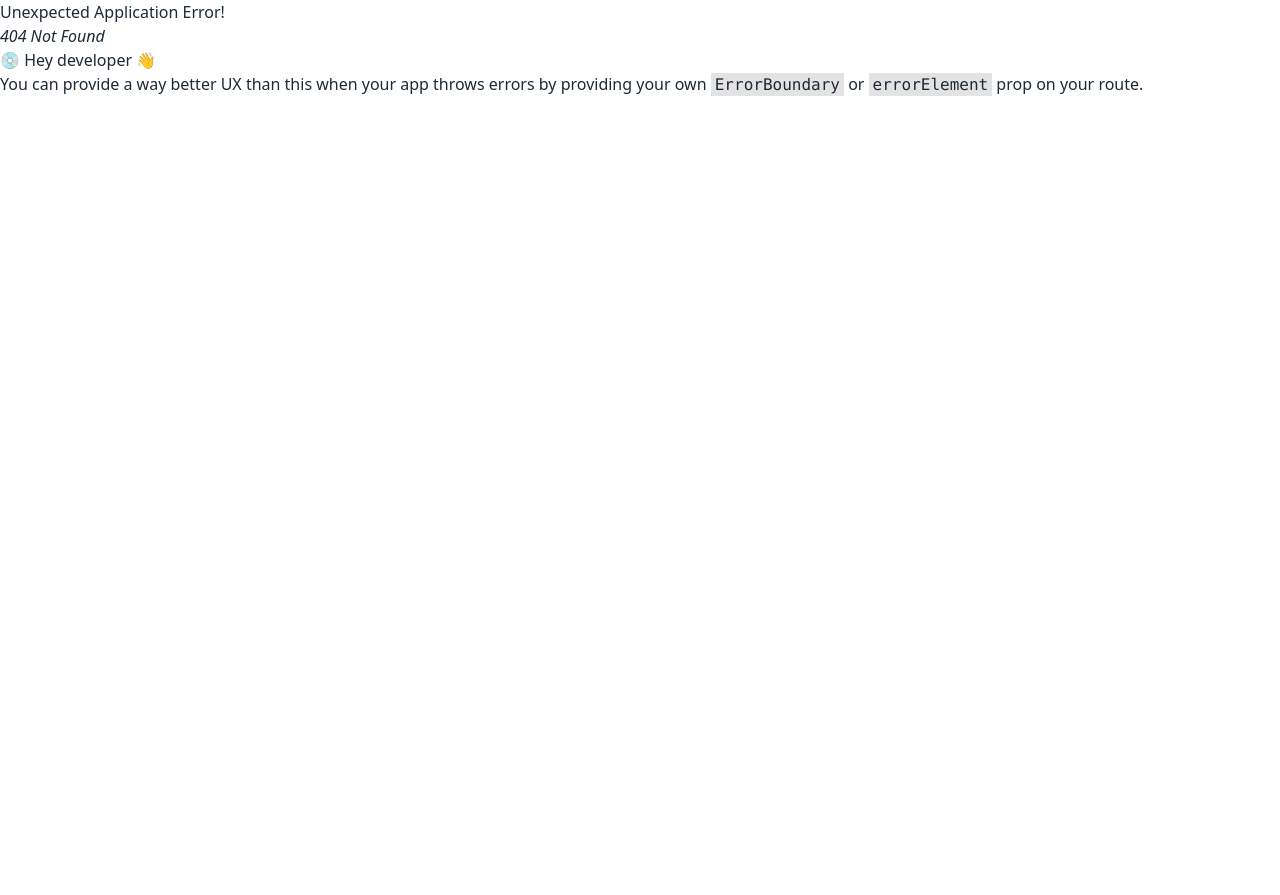
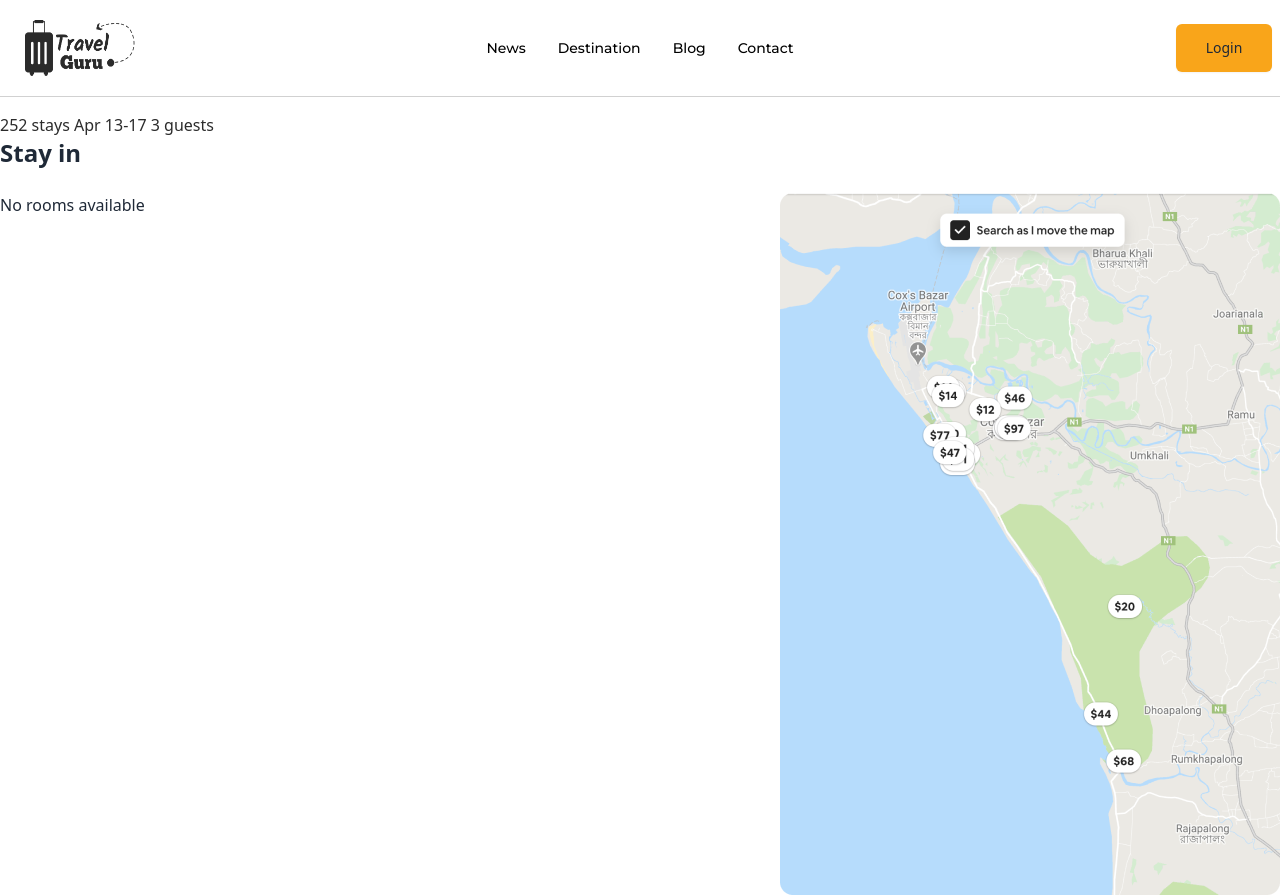
Before and after one commit to mamun464/Travel-Guru, a React (Vite) app: page /booking-room/1 in a window 1280 px wide. Before the commit this address had no page. Before the commit the page ends 800 px from the top, so only its background shows below. Built offline with nearby package versions, Linux system fonts and the light colour scheme.

Commit message:
Room Details page

```diff
--- a/public/tourist_pace.json
+++ b/public/tourist_pace.json
@@ -7,7 +7,7 @@
         "rooms": [
             {
                 "id": "cox001",
-                "title": "Beachfront Paradise",
+                "title": "Light bright airy stylish apt & safe peaceful stay",
                 "description": "Experience paradise by staying in this beachfront apartment. Perfect for a relaxing getaway, featuring stunning ocean views. 2 bedrooms, 2 beds, 2 baths. WiFi, air conditioning, and kitchen facilities available.",
                 "capacity": {
                     "guests": 4,
@@ -27,7 +27,7 @@
             },
             {
                 "id": "cox002",
-                "title": "Seaside Retreat",
+                "title": "Apartment in Lost Panorama",
                 "description": "Enjoy the serenity of the seaside in this cozy retreat. Ideal for a peaceful stay with family or friends. 1 bedroom, 1 bed, 1 bath. WiFi and kitchenette available.",
                 "capacity": {
                     "guests": 2,
@@ -46,7 +46,7 @@
             },
             {
                 "id": "cox003",
-                "title": "Luxury Villa with Pool",
+                "title": "AR Lounge & Pool (r&r + b&b)",
                 "description": "Indulge in luxury with this stunning villa featuring a private pool and breathtaking ocean views. 3 bedrooms, 3 baths, spacious living areas. WiFi, air conditioning, and fully-equipped kitchen provided.",
                 "capacity": {
                     "guests": 6,
@@ -75,7 +75,7 @@
         "rooms": [
             {
                 "id": "sund001",
-                "title": "Jungle Cabin Retreat",
+                "title": "Light bright airy stylish apt & safe peaceful stay",
                 "description": "Escape to the heart of the jungle with this cozy cabin retreat. Experience nature at its finest. 1 bedroom, 1 bed, 1 bath. Basic amenities provided.",
                 "capacity": {
                     "guests": 2,
--- a/src/Componentes/Booking/Booking.jsx
+++ b/src/Componentes/Booking/Booking.jsx
@@ -1,4 +1,4 @@
-import { useParams } from "react-router-dom";
+import { Link, useParams } from "react-router-dom";
 import Nav from "../NavBar/Nav";
 import { useEffect, useState } from "react";
 
@@ -111,7 +111,9 @@ const Booking = () => {
                         </div>
                     </div>
 
-                    <button className="font-montserrat font-medium text-black bg-[#F9A51A] py-5 w-full rounded-md mt-5">Start Booking</button>
+                    <Link to={`/booking-room/${selectedItem?.loc_id}`}>
+                        <button className="font-montserrat font-medium text-black bg-[#F9A51A] py-5 w-full rounded-md mt-5">Start Booking</button>
+                    </Link>
                 </div>
             </div>
 
--- a/src/Componentes/NavBar/Nav.jsx
+++ b/src/Componentes/NavBar/Nav.jsx
@@ -1,4 +1,4 @@
-import { NavLink } from "react-router-dom";
+import { Link, NavLink } from "react-router-dom";
 import { IoSearch } from "react-icons/io5";
 
 
@@ -22,9 +22,9 @@ const Nav = () => {
 
                     </ul>
                 </div>
-                <a className="btn btn-ghost text-xl w-36 h-20">
+                <Link to={"/"} className="btn btn-ghost text-xl w-36 h-20">
                     <img className="w-28 h-14" src="/logo2.png" alt="Logo" />
-                </a>
+                </Link>
             </div>
             <div className="relative hidden md:block">
                 <div className="absolute left-2 top-1/2 transform -translate-y-1/2">
--- /dev/null
+++ b/src/Componentes/NavBar/Nav_2.jsx
@@ -0,0 +1,53 @@
+import { Link, NavLink } from "react-router-dom";
+
+
+
+const Nav_2 = () => {
+    const navLink = <>
+        <li><NavLink to={"/News"}>News</NavLink></li>
+        <li><NavLink to={"/Destination"}>Destination</NavLink></li>
+        <li><NavLink to={"/Blog"}>Blog</NavLink></li>
+        <li><NavLink to={"/Contact"}>Contact</NavLink></li>
+    </>
+    return (
+        <>
+            <div className="navbar  max-w-7xl mx-auto text-black relative">
+                <div className="navbar-start">
+                    <div className="dropdown">
+                        <div tabIndex={0} role="button" className="btn btn-ghost lg:hidden">
+                            <svg xmlns="http://www.w3.org/2000/svg" className="h-5 w-5" fill="none" viewBox="0 0 24 24" stroke="currentColor"><path strokeLinecap="round" strokeLinejoin="round" strokeWidth="2" d="M4 6h16M4 12h8m-8 6h16" /></svg>
+                        </div>
+                        <ul tabIndex={0} className="menu menu-sm dropdown-content mt-3 z-[1] p-2 shadow bg-base-100 rounded-box w-52 font-montserrat font-medium text-black">
+                            {navLink}
+
+                        </ul>
+                    </div>
+                    <Link to={"/"} className="btn btn-ghost text-xl w-36 h-20">
+                        <img className="w-28 h-14" src="/logo.png" alt="Logo" />
+                    </Link>
+                </div>
+
+
+                <div className="navbar-center hidden lg:flex">
+                    <ul className="menu menu-horizontal px-1 font-montserrat font-medium">
+                        {navLink}
+
+                    </ul>
+                </div>
+
+                <div className="navbar-end ">
+                    <a className="btn bg-[#F9A51A] w-24 h-11 rounded-md text-Black font-medium border-0 outline-none ">Login</a>
+                </div>
+
+
+            </div>
+            <div className=" max-w-7xl mx-auto text-black">
+
+                <hr className=" border-[#D1D1D1] " />
+            </div>
+
+        </>
+    );
+};
+
+export default Nav_2;
--- /dev/null
+++ b/src/Componentes/Room/RoomBooking.jsx
@@ -0,0 +1,64 @@
+import { useParams } from "react-router-dom";
+import Nav_2 from "../NavBar/Nav_2";
+import { useEffect, useState } from "react";
+import RoomDetails from "./RoomDetails";
+
+
+const RoomBooking = () => {
+    const { id } = useParams();
+    const [TLocations, setTLocations] = useState([])
+    // const [selectedItemRooms, setSelectedItemRooms] = useState([])
+    const [selectedItem, setSelectedItem] = useState({})
+    useEffect(() => {
+        fetch('/tourist_pace.json')
+            .then(res => res.json())
+            .then(data => {
+                setTLocations(data)
+            })
+
+    }, [])
+
+
+
+    useEffect(() => {
+        const findData = TLocations.find(item => item.loc_id == id)
+        setSelectedItem(findData)
+        // setSelectedItemRooms(selectedItem.rooms)
+    }, [TLocations, id])
+
+    console.log("------>", selectedItem);
+    // console.log("+++++++>", selectedItemRooms);
+
+    return (
+        <div className="max-w-7xl mx-auto">
+            <Nav_2></Nav_2>
+            <div className="mt-4">
+                <p className="text-[#2B2B2B]">252 stays <span>Apr 13-17 3</span> guests</p>
+                <h1 className="text-2xl font-bold mb-6">Stay in {selectedItem?.name}</h1>
+
+                <div className="flex">
+                    <div className="flex-1">
+                        {selectedItem && selectedItem.rooms && selectedItem.rooms.length > 0 ? (
+                            selectedItem.rooms.map(room => (
+                                <RoomDetails
+                                    key={room.id}
+                                    room={room}
+                                />
+                            ))
+                        ) : (
+                            <p>No rooms available</p>
+                        )}
+                    </div>
+
+                    <div>
+                        <img src="/map.png" alt="map" />
+                    </div>
+
+                </div>
+
+            </div>
+        </div>
+    );
+};
+
+export default RoomBooking;
--- /dev/null
+++ b/src/Componentes/Room/RoomDetails.jsx
@@ -0,0 +1,42 @@
+
+import PropTypes from 'prop-types';
+const RoomDetails = ({ room }) => {
+    const { title, image_url, capacity, num_reviews, rating, price_per_night } = room;
+    return (
+        <div className=''>
+            <div className="card card-side bg-base-100  mb-11 font-montserrat">
+                <figure className='w-[270px] h-[188px]'><img src={image_url} alt="Room_image" /></figure>
+                <div className="ml-5 w-[310px]">
+                    <h2 className="card-title text-lg">{title}</h2>
+                    {/* <p>Click the button to watch on Jetflix app.</p> */}
+                    <div className='text-[#6A6A6A] '>
+                        <p className='mt-[14px]'>{capacity?.guests} guests    {capacity?.bedrooms} bedrooms    {capacity?.beds} beds    {capacity?.baths} baths</p>
+                        <p className='mt-[14px]'>Wif Air conditioning Kitchen</p>
+                        <p className='mt-[14px]'>Cancellation fexibility availiable</p>
+                        <div className='mt-5 flex justify-between'>
+                            <div className='flex gap-2'>
+                                <img className='w-4 h-4' src="/star_1_.png" alt="star" />
+                                <p className='text-black text-sm font-medium'>{rating} ({num_reviews})</p>
+                            </div>
+                            <div>
+                                <p className='font-light'>
+                                    <span className='text-black text-[18px] font-medium'>${price_per_night}/</span>night
+                                </p>
+                            </div>
+                        </div>
+                    </div>
+
+                </div>
+            </div>
+
+        </div>
+    );
+};
+
+RoomDetails.propTypes = {
+    room: PropTypes.object.isRequired,
+    // clickCard: PropTypes.func.isRequired,
+    // selectedCard_id: PropTypes.string.isRequired,
+};
+
+export default RoomDetails;
--- a/src/Router/Routes.jsx
+++ b/src/Router/Routes.jsx
@@ -2,6 +2,7 @@ import { createBrowserRouter } from "react-router-dom";
 import Root from "../Componentes/Root";
 import Home from "../Componentes/Home/Home";
 import Booking from "../Componentes/Booking/Booking";
+import RoomBooking from "../Componentes/Room/RoomBooking";
 
 
 const Routes = createBrowserRouter([
@@ -19,6 +20,11 @@ const Routes = createBrowserRouter([
                 element: <Booking></Booking>,
 
             },
+            {
+                path: "/booking-room/:id",
+                element: <RoomBooking></RoomBooking>,
+
+            },
 
         ]
     }
```
Also changed, not shown: public/map.png (added).
